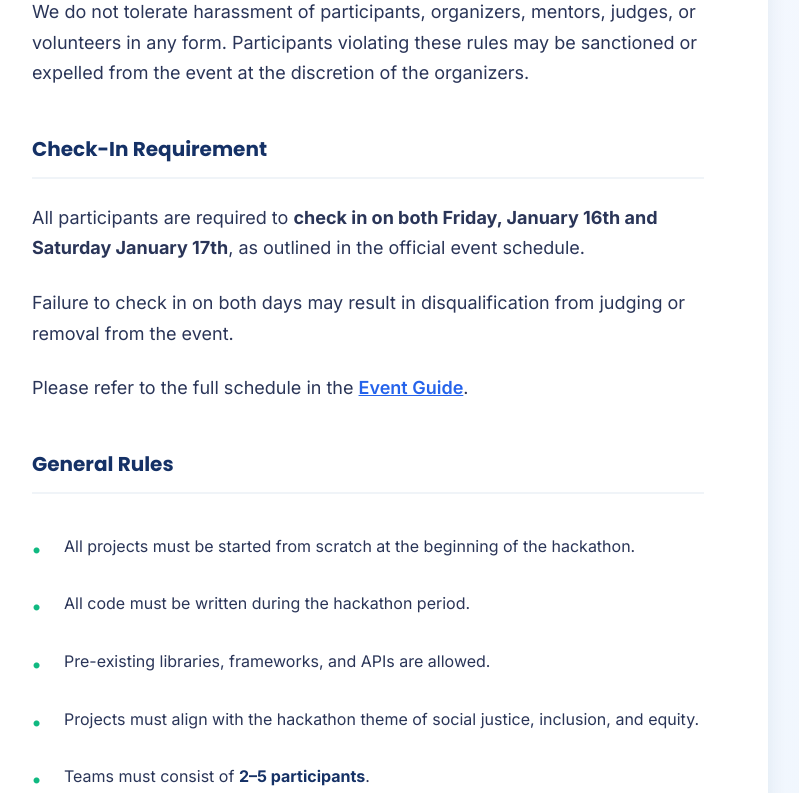
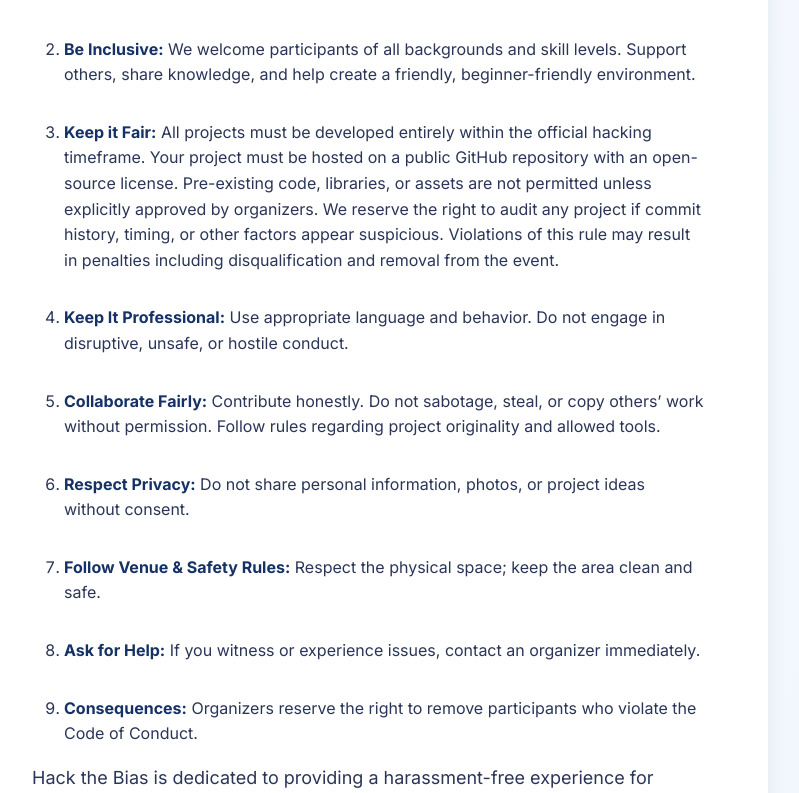
Before and after one commit to AD-txigfwbexxk23/Hack-The-Bias-New, a React (Vite) app in the folder frontend/: page /rules in a window 1280 px wide. Shown: the part 467-1260 px from the top of the page, without its empty margins (272-1071 px from the left). Built offline with nearby package versions, Linux system fonts and the light colour scheme; no server answers.

Commit message:
Update rules code of conduct list

```diff
--- a/frontend/src/pages/Rules.css
+++ b/frontend/src/pages/Rules.css
@@ -43,28 +43,22 @@
 }
 
 .rules-section ul {
-  list-style: none;
-  padding: 0;
+  list-style: disc;
+  padding-left: var(--space-lg);
+  margin: 0;
+}
+
+.rules-section ol {
+  list-style: decimal;
+  padding-left: var(--space-lg);
   margin: 0;
 }
 
 .rules-section li {
   color: #2A3558;
   padding: var(--space-sm) 0;
-  padding-left: var(--space-lg);
-  position: relative;
   line-height: 1.6;
 }
-
-.rules-section li::before {
-  content: '•';
-  position: absolute;
-  left: 0;
-  color: #10b981;
-  font-weight: bold;
-  font-size: 1.2em;
-}
-
 .rules-section li strong {
   color: #153166;
 }
--- a/frontend/src/pages/Rules.jsx
+++ b/frontend/src/pages/Rules.jsx
@@ -22,6 +22,49 @@ const Rules = () => {
 
         <div className="rules-section">
           <h2>Code of Conduct</h2>
+          <ol className="rules-list">
+            <li>
+              <strong>Be Respectful:</strong> Treat all participants, mentors, organizers, and volunteers with
+              respect. Harassment, discrimination, or inappropriate behavior of any kind is not tolerated.
+            </li>
+            <li>
+              <strong>Be Inclusive:</strong> We welcome participants of all backgrounds and skill levels.
+              Support others, share knowledge, and help create a friendly, beginner-friendly environment.
+            </li>
+            <li>
+              <strong>Keep it Fair:</strong> All projects must be developed entirely within the official
+              hacking timeframe. Your project must be hosted on a public GitHub repository with an
+              open-source license. Pre-existing code, libraries, or assets are not permitted unless
+              explicitly approved by organizers. We reserve the right to audit any project if commit
+              history, timing, or other factors appear suspicious. Violations of this rule may result in
+              penalties including disqualification and removal from the event.
+            </li>
+            <li>
+              <strong>Keep It Professional:</strong> Use appropriate language and behavior. Do not engage
+              in disruptive, unsafe, or hostile conduct.
+            </li>
+            <li>
+              <strong>Collaborate Fairly:</strong> Contribute honestly. Do not sabotage, steal, or copy
+              others’ work without permission. Follow rules regarding project originality and allowed
+              tools.
+            </li>
+            <li>
+              <strong>Respect Privacy:</strong> Do not share personal information, photos, or project ideas
+              without consent.
+            </li>
+            <li>
+              <strong>Follow Venue & Safety Rules:</strong> Respect the physical space; keep the area clean
+              and safe.
+            </li>
+            <li>
+              <strong>Ask for Help:</strong> If you witness or experience issues, contact an organizer
+              immediately.
+            </li>
+            <li>
+              <strong>Consequences:</strong> Organizers reserve the right to remove participants who
+              violate the Code of Conduct.
+            </li>
+          </ol>
           <p>
             Hack the Bias is dedicated to providing a harassment-free experience for everyone.
           </p>
```
